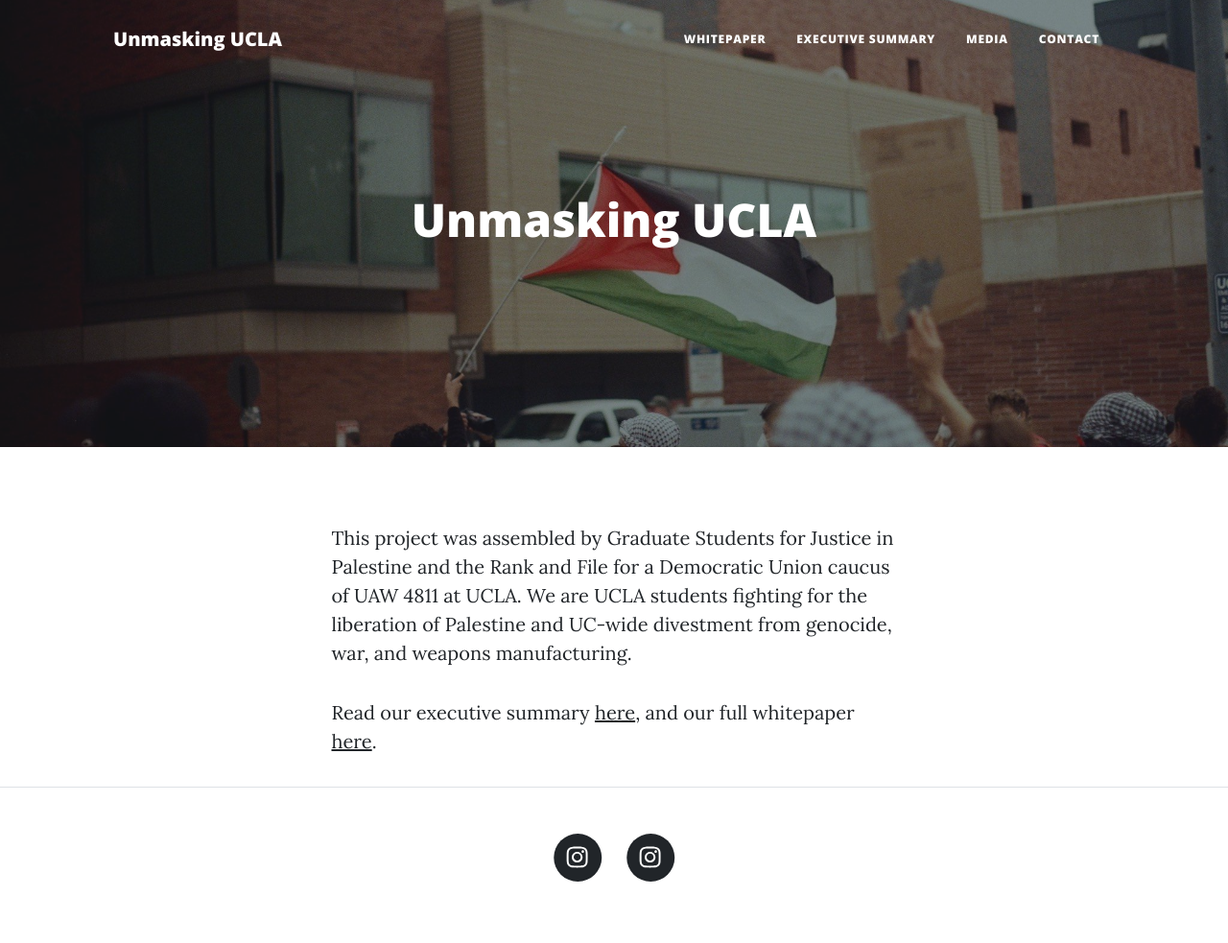
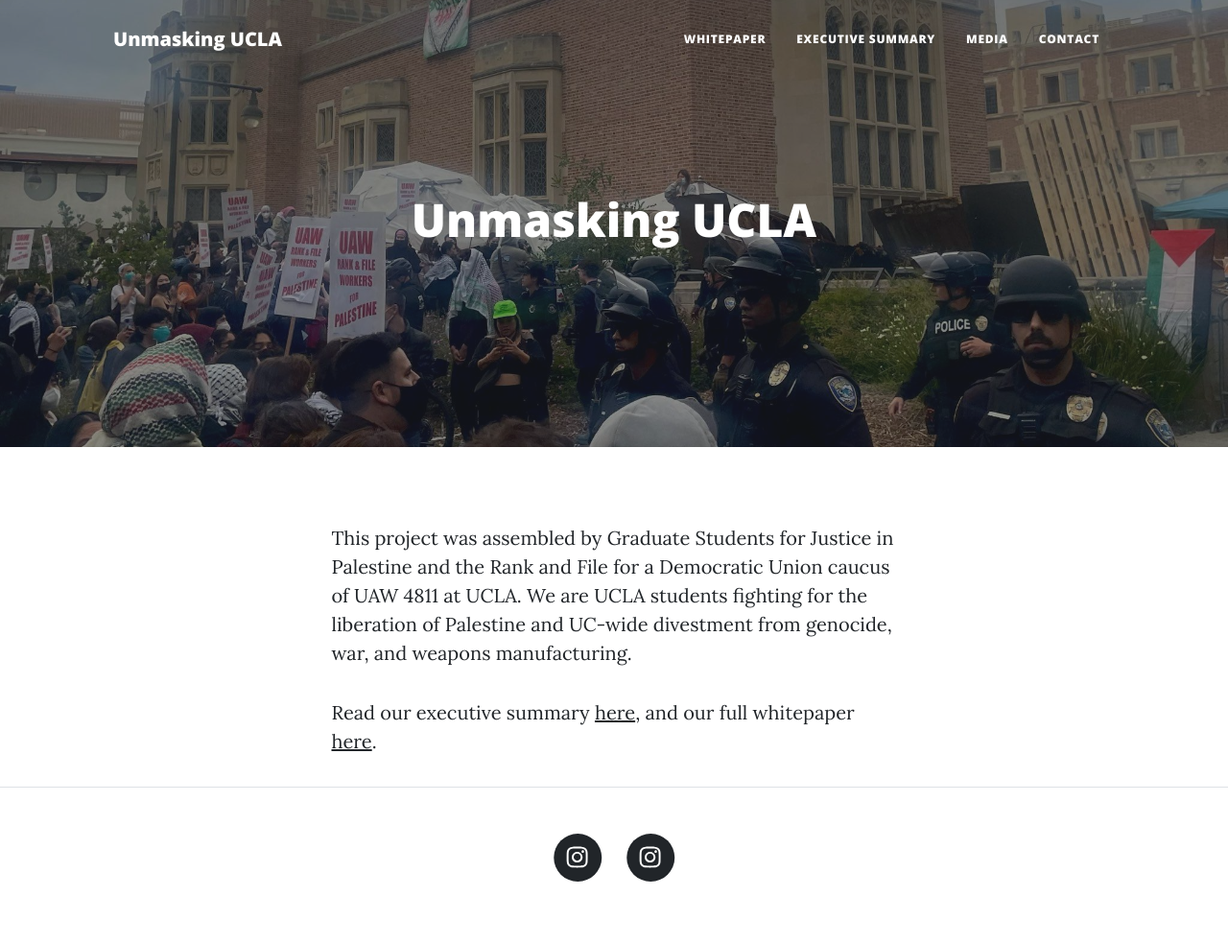
Before and after one commit to unmasking-ucla/unmasking-ucla.github.io, a Jekyll site: the page built from index.html, in a window 1280 px wide. Shown: the whole page at 96% size. Built offline with Jekyll 4.4.1, drawn with Linux system fonts in a browser that asks for light colours; nearby versions of some CDN libraries.

Commit message:
Update index.html

```diff
--- a/index.html
+++ b/index.html
@@ -2,7 +2,7 @@
 layout: default
 ---
 <!-- Page Header-->
-<header class="masthead" style="background-image: url('assets/img/flag.jpeg')">
+<header class="masthead" style="background-image: url('assets/img/uaw-police.jpeg')">
     <div class="container position-relative px-4 px-lg-5">
         <div class="row gx-4 gx-lg-5 justify-content-center">
             <div class="col-md-10 col-lg-8 col-xl-7">
```
